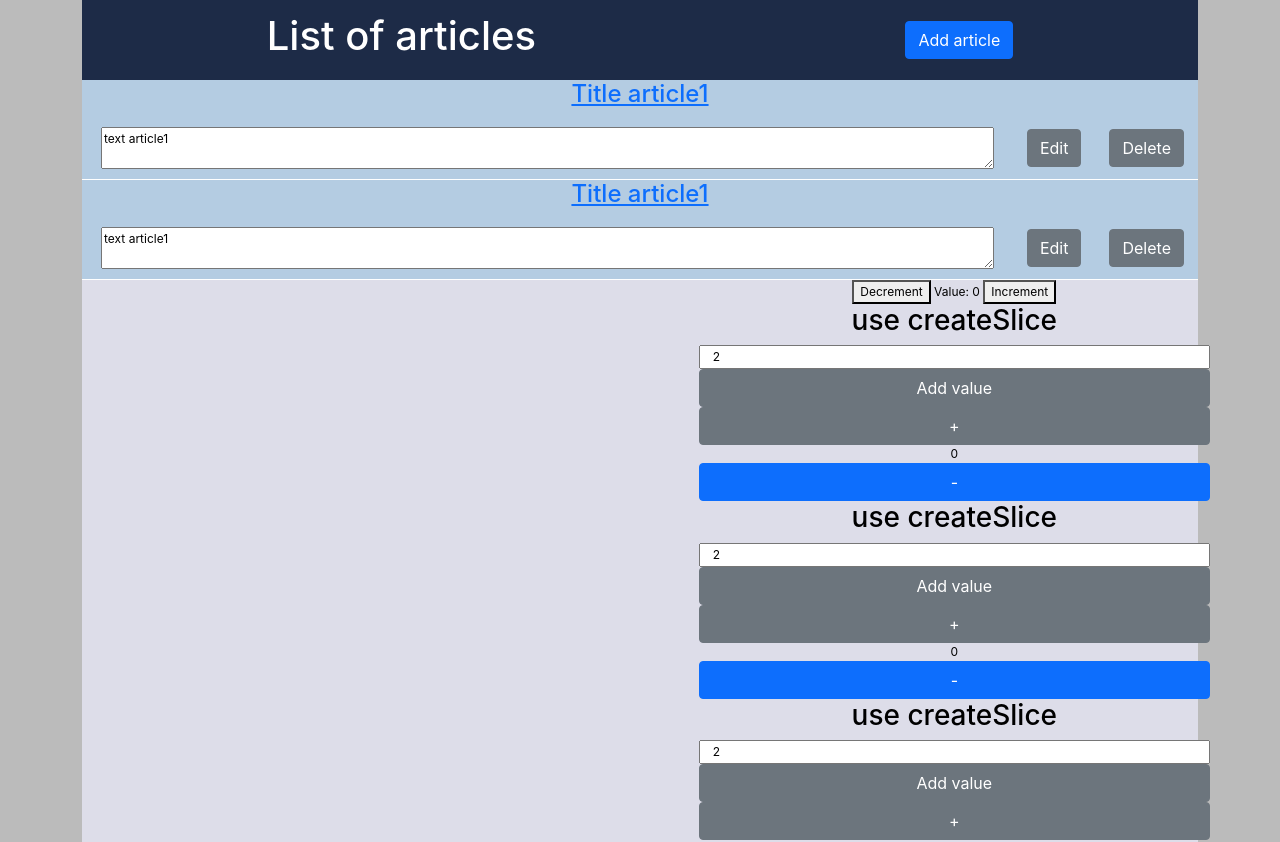
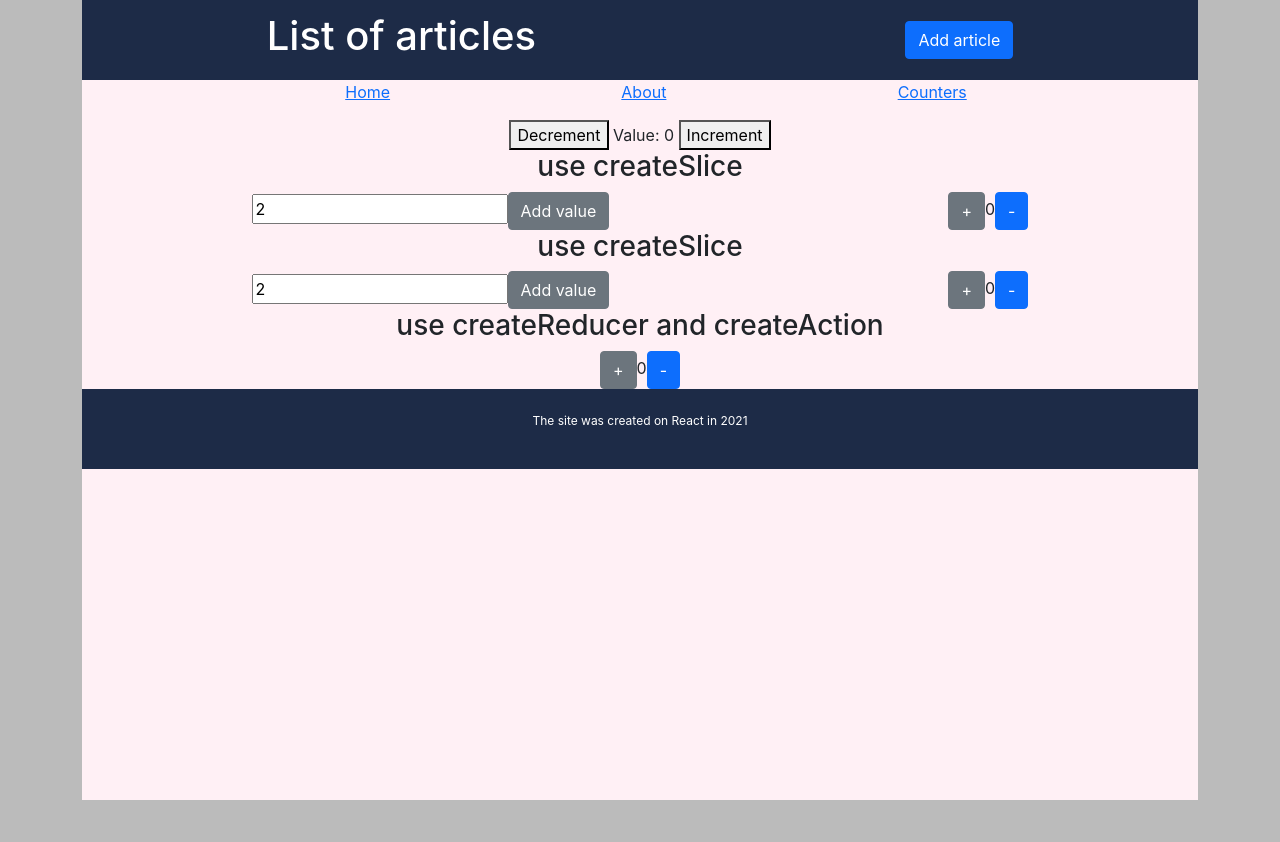
Before and after one commit to Kolenchitssi/react_app, a React app: page /counters in a window 1280 px wide. Shown: the top 842 px of the page. After the commit the page ends 800 px from the top, so only its background shows below. Built offline with nearby package versions, Linux system fonts and the light colour scheme.

Commit message:
feat: add router

```diff
--- a/package.json
+++ b/package.json
@@ -161,5 +161,8 @@
     "presets": [
       "react-app"
     ]
+  },
+  "devDependencies": {
+    "@types/react-router-dom": "^5.1.9"
   }
 }
--- a/src/App.tsx
+++ b/src/App.tsx
@@ -3,14 +3,13 @@ import './App.scss';
 import Footer from './layout/Footer/Footer';
 import Main from './layout/Main/Main';
 import Header from './layout/Header/Header';
-import Router from './routes/Router';
+import MyRouter from './routes/Router';
 
 function App(): JSX.Element {
   return (
     <div className="App" >
       <Header />
-      <Main />
-      <Router />
+      <MyRouter />
       <Footer />
     </div>
   );
--- a/src/components/Counter/Counter.tsx
+++ b/src/components/Counter/Counter.tsx
@@ -1,11 +1,9 @@
 import React, { useState } from 'react'
-// import { useSelector, useDispatch } from 'react-redux'
 import { useAppSelector, useAppDispatch } from '../../store/hook';
 import {
   decrement,
   increment,
   incrementByAmount,
-  // incrementAsync,
   selectCount
 } from './counterSliceReducer'
 
@@ -18,7 +16,8 @@ function Counter() {
   return (
     <div>
       <h3> use createSlice  </h3>
-      <div className="row">
+      <div style={{display:"flex", justifyContent: "space-around"}}>
+      <div>
         <input
           aria-label="Set increment amount"
           value={incrementAmount}
@@ -31,7 +30,9 @@ function Counter() {
         >
         Add value
         </button>
+        </div>
 
+        <div>
           <button
             className="btn btn-secondary"
             aria-label="Increment value"
@@ -49,6 +50,7 @@ function Counter() {
           </button>
         </div>
       </div>
+    </div>
   )
 }
 
--- /dev/null
+++ b/src/layout/About/About.tsx
@@ -0,0 +1,12 @@
+function About ():JSX.Element {
+  return(
+      <>
+      <h2>About page</h2>
+      <p>this use NavLinK особый тип Link если ссылка совпадает с текущим местоположением она выделяется</p>
+      <p> пока не работает непонятно обязателен ли <b>activeClassName="hurray"</b></p>
+      <p>{`Каждый раз, когда вы хотите принудительно выполнить навигацию, вы можете отобразить файл <Redirect >. Во время <Redirect>рендеринга он будет перемещаться, используя свою toprop ###<<Redirect to="/login" />###`} </p>
+      </>
+  )
+}
+
+export default About;
--- /dev/null
+++ b/src/layout/Counters/Counters.tsx
@@ -0,0 +1,16 @@
+import CounterOld from '../../components/Counter/CounterOld';
+import Counter from '../../components/Counter/Counter';
+import CounterNew from '../../components/Counter/CounterNew';
+
+function Counters () :JSX.Element {
+  return (
+    <div>
+    <CounterOld />
+    <Counter />
+    <Counter />
+    <CounterNew/>
+  </div>
+  );
+}
+
+export default Counters;
--- a/src/layout/Main/Main.tsx
+++ b/src/layout/Main/Main.tsx
@@ -1,22 +1,11 @@
 import style from './Main.module.scss';
 import Article from '../../components/Article/Article';
-import CounterOld from '../../components/Counter/CounterOld';
-import Counter from '../../components/Counter/Counter';
-import CounterNew from '../../components/Counter/CounterNew';
 
 function Main(): JSX.Element {
   return (
     <section className={style.main}>
       <Article articleID="article1" titleArticle="Title article1" articleText="text article1" />
       <Article articleID="article1" titleArticle="Title article1" articleText="text article1" />
-
-      <div>
-        <CounterOld />
-        <Counter />
-        <Counter />
-        <Counter />
-        <CounterNew/>
-      </div>
     </section>
   )
 }
--- /dev/null
+++ b/src/layout/NotFound/NotFound.tsx
@@ -0,0 +1,9 @@
+function NotFound ():JSX.Element {
+  return(
+    <>
+    <h2>Error: page Note found</h2>
+    </>
+  )
+}
+
+export default NotFound;
--- a/src/routes/Router.tsx
+++ b/src/routes/Router.tsx
@@ -1,9 +1,55 @@
-function Router(): JSX.Element {
+import {
+  BrowserRouter as Router,
+  Switch,
+  Route,
+  Link,
+  NavLink
+} from 'react-router-dom';
+
+import About from "../layout/About/About";
+import Counters from '../layout/Counters/Counters';
+import Main from "../layout/Main/Main";
+import NotFound from '../layout/NotFound/NotFound';
+
+function MyRouter(): JSX.Element {
   return (
-    <>
+    <Router>
+      <div>
+        <nav>
+          <ul style={{display:"flex", justifyContent:"space-evenly"}}>
+            <li>
+              <Link to="/">Home</Link>
+            </li>
+            <li>
+              <NavLink to="/about" activeClassName="hurray">About</NavLink>
+            </li>
+            <li>
+              <Link to="/counters">Counters</Link>
+            </li>
+          </ul>
+        </nav>
 
-    </>
+        <Switch>
+        <Route exact path="/">
+            <Main />
+          </Route>
+
+          <Route path="/about">
+            <About />
+          </Route>
+
+          <Route path="/counters">
+            <Counters />
+          </Route>
+
+          <Route>
+            <NotFound />
+          </Route>
+
+        </Switch>
+      </div>
+    </Router>
   )
 }
 
-export default Router;
+export default MyRouter;
```
Also changed, not shown: 1 other file (tests, documents, lock files or other folders). Lines whose indentation alone changed are shown as unchanged.
